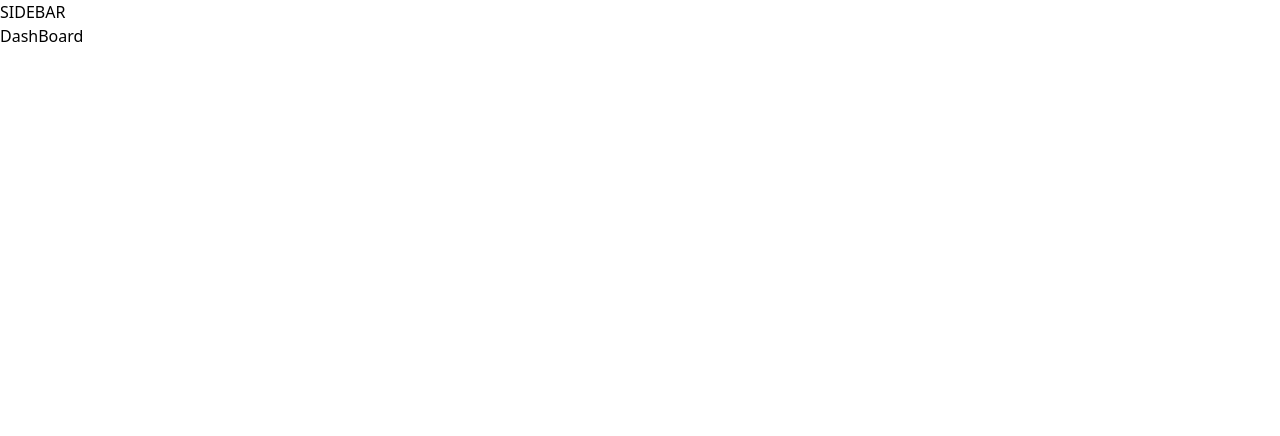
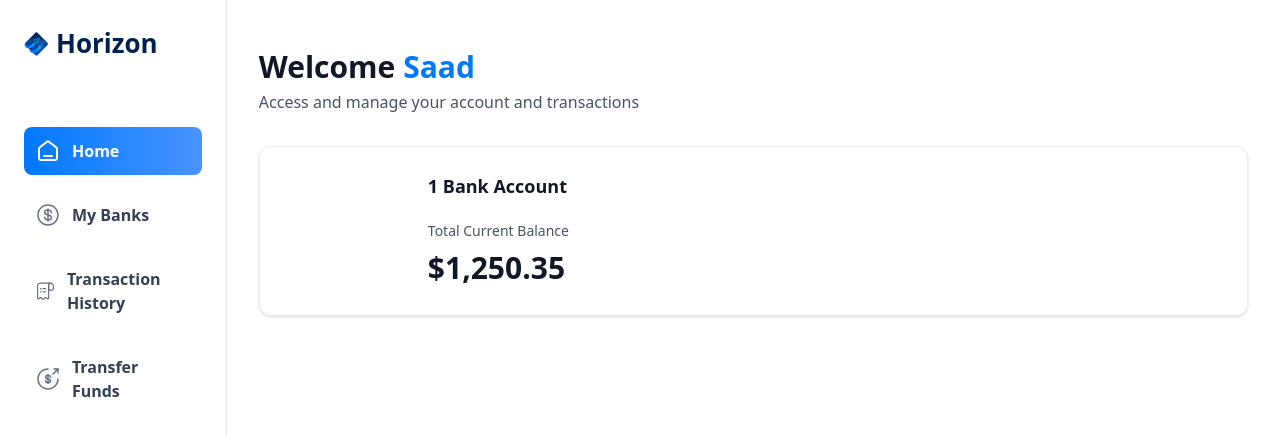
Before and after one commit to Saad220905/StoneRidge, a Next.js app: page / in a window 1280 px wide. Shown: the top 436 px of the page. Built offline with nearby package versions, Linux system fonts and the light colour scheme.

Commit message:
implement the home user navigation

```diff
--- a/app/(root)/layout.tsx
+++ b/app/(root)/layout.tsx
@@ -1,12 +1,30 @@
+import MobileNav from "@/components/MobileNav";
+import Sidebar from "@/components/Sidebar";
+import Image from "next/image";
+
 export default function RootLayout({
   children,
 }: Readonly<{
   children: React.ReactNode;
 }>) {
+  const loggedIn = { firstName: 'Saad', lastName: 'Kashif' }
   return (
-    <main>
-        SIDEBAR
-        {children}
+    <main className='flex h-screen w-full font-inter'>
+        <Sidebar user={loggedIn}/>
+        <div className='flec size-full flex-col'>
+          <div className='root-layout'>
+            <Image
+              src='/icons/logo.svg'
+              width={30}
+              height={30}
+              alt='logo'
+            />
+            <div>
+                <MobileNav user={loggedIn} />
+            </div>
+          </div>
+          {children}
+        </div>
     </main>
   );
 }
--- a/app/(root)/page.tsx
+++ b/app/(root)/page.tsx
@@ -1,8 +1,27 @@
-import React from 'react'
+import TotalBalanceBox from '@/components/TotalBalanceBox';
+import HeaderBox from '@/components/ui/HeaderBox'
 
 const DashBoard = () => {
+  const loggedIn = { firstName: 'Saad' };
+
   return (
-    <div>DashBoard</div>
+    <section className='Home'>
+      <div className='home-content'>
+        <header className='home-header'>
+          <HeaderBox
+            type='greeting'
+            title='Welcome'
+            user={loggedIn?.firstName || 'Guest'}
+            subtext='Access and manage your account and transactions'
+          />
+          <TotalBalanceBox
+            accounts={[]}
+            totalBanks={1}
+            totalCurrentBalance={1250.35}
+          />
+        </header>
+      </div>
+    </section>
   )
 }
 
--- /dev/null
+++ b/components/AnimatedCounter.tsx
@@ -0,0 +1,19 @@
+'use client';
+
+import CountUp from 'react-countup'
+
+const AnimatedCounter = ({ amount }: {amount: number}) => {
+  return (
+    <div className='w-full'>
+        <CountUp
+            duration={1.15}
+            decimals={2}
+            decimal='.'
+            prefix='$'
+            end={amount}
+        />
+    </div>
+  )
+}
+
+export default AnimatedCounter
--- /dev/null
+++ b/components/DoughnutChart.tsx
@@ -0,0 +1,38 @@
+'use client'
+
+import { Chart as ChartJS, ArcElement, Tooltip, Legend } from 'chart.js';
+import { Doughnut } from 'react-chartjs-2';
+
+ChartJS.register(ArcElement, Tooltip, Legend);
+
+
+
+const DoughnutChart = ({ accounts }: DoughnutChartProps) => {
+  const accountNames = accounts.map((a) => a.name);
+  const balances = accounts.map((a) => a.currentBalance)
+
+  const data = {
+    datasets: [
+      {
+        label: 'Banks',
+        data: balances,
+        backgroundColor: ['#0747b6', '#2265d8', '#2f91fa']
+      }
+    ],
+    labels: accountNames
+  }
+
+  return <Doughnut
+    data={data}
+    options={{
+      cutout: '60%',
+      plugins: {
+        legend: {
+          display: false
+        }
+      }
+    }}
+  />
+}
+
+export default DoughnutChart
--- /dev/null
+++ b/components/MobileNav.tsx
@@ -0,0 +1,9 @@
+import React from 'react'
+
+const MobileNav = ({ user }: MobileNavProps) => {
+  return (
+    <div>MobileNav</div>
+  )
+}
+
+export default MobileNav
--- /dev/null
+++ b/components/Sidebar.tsx
@@ -0,0 +1,55 @@
+'use client';
+
+import { sidebarLinks } from '@/constants'
+import { cn } from '@/lib/utils'
+import Image from 'next/image'
+import Link from 'next/link'
+import { usePathname } from 'next/navigation'
+
+const Sidebar = ({ user }: SiderbarProps) => {
+    const pathname = usePathname();
+  return (
+    <section className='sidebar'>
+        <nav className='flex flex-col gap-4'>
+            <Link href='/' className='mb-12 cursor-pointer flex items-center gap-2'>
+                <Image
+                    src='/icons/logo.svg'
+                    width={34}
+                    height={34}
+                    alt='Horizon Logo'
+                    className='size-[24px] max-xl:size-14'
+                />
+                <h1 className='sidebar-logo'>
+                    Horizon
+                </h1>
+            </Link>
+            {sidebarLinks.map((item) => {
+                const isActive = pathname === item.route || pathname.startsWith(`${item.route}/`)
+                return (
+                    <Link href={item.route} key={item.label} className={cn('sidebar-link', {'bg-bank-gradient': isActive})}>
+                        <div className='relative size-6'>
+                            <Image
+                                src={item.imgURL}
+                                alt={item.label}
+                                fill
+                                className={cn({
+                                    'brightness-[3] invert-0': isActive
+                                })}
+                            />
+                        </div>
+                        <p className={cn(
+                            'sidebar-label', {'!text-white': isActive}
+                        )}>
+                            {item.label}
+                        </p>
+                    </Link>
+                )
+            })}
+            USER
+        </nav>
+        FOOTER
+    </section>
+  )
+}
+
+export default Sidebar
--- /dev/null
+++ b/components/TotalBalanceBox.tsx
@@ -0,0 +1,29 @@
+import AnimatedCounter from './AnimatedCounter'
+import DoughnutChart from './DoughnutChart'
+
+const TotalBalanceBox = ({
+  accounts = [], totalBanks, totalCurrentBalance
+}: TotalBalanceBoxProps) => {
+  return (
+    <section className='total-balance'>
+      <div className='total-balance-chart'>
+        <DoughnutChart accounts={accounts} />
+      </div>
+      <div className='flex flex-col gap-6'>
+        <h2 className='header-2'>
+          {totalBanks} {totalBanks > 1 ? 'Bank Accounts' : 'Bank Account'}
+        </h2>
+        <div className='flex flex-col gap-2'>
+        <p className='total-balance-label'>
+          Total Current Balance
+        </p>
+        <div className='total-balance-amount flex-center gap-2'>
+          <AnimatedCounter amount={totalCurrentBalance} />
+        </div>
+        </div>
+      </div>
+    </section>
+  )
+}
+
+export default TotalBalanceBox
--- /dev/null
+++ b/components/ui/HeaderBox.tsx
@@ -0,0 +1,17 @@
+const HeaderBox = ({type='title', title, subtext, user}: HeaderBoxProps) => {
+  return (
+    <div className='header-box'>
+      <h1 className='header-box-title'>
+        {title}
+        {type === 'greeting' && (
+          <span className='text-bankGradient'>
+            &nbsp;{user}
+          </span>
+        )}
+      </h1>
+      <p className='header-box-subtext'>{subtext}</p>
+    </div>
+  )
+}
+
+export default HeaderBox
```
Also changed, not shown: package.json (+6 -1 lines), 2 other files (tests, documents, lock files or other folders).
